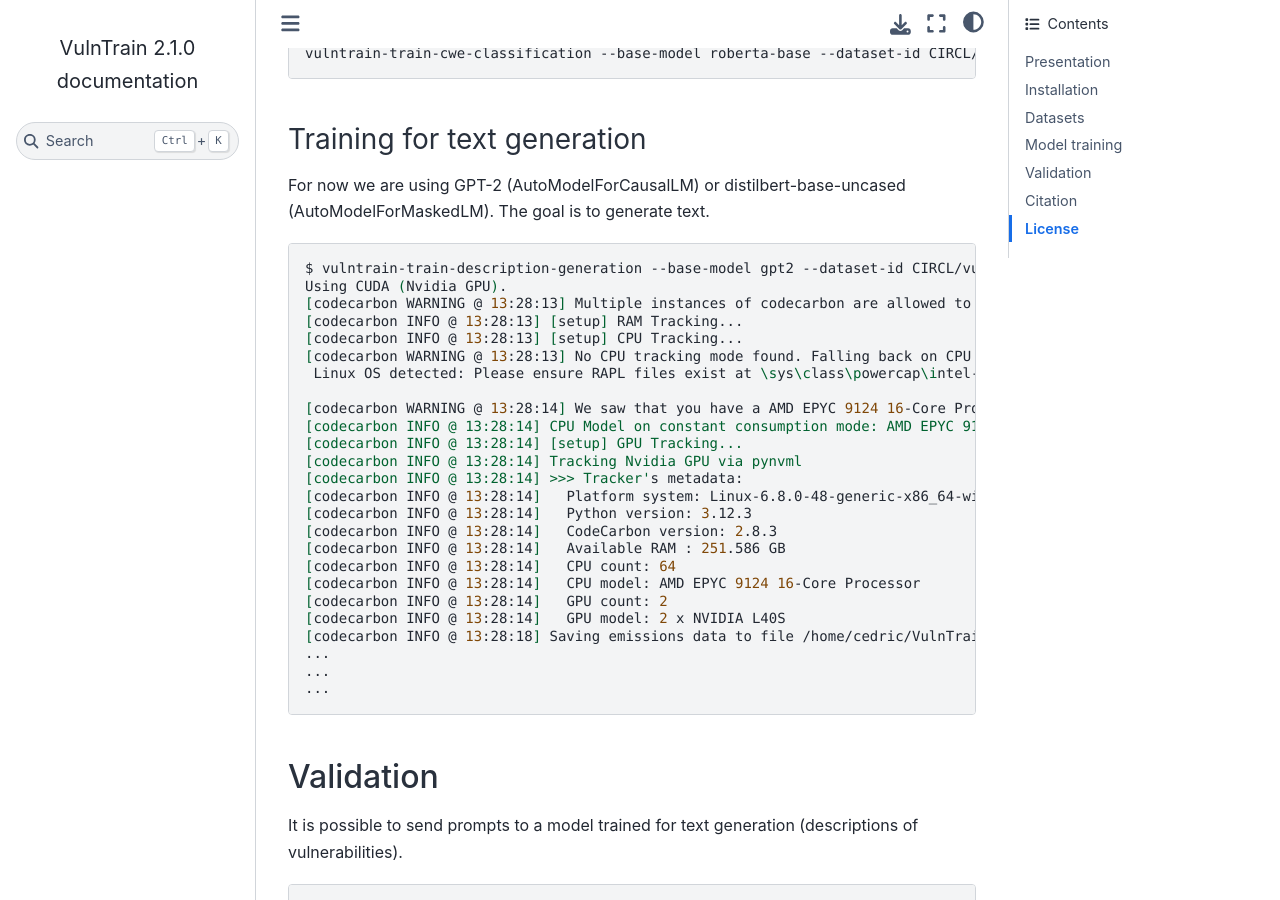
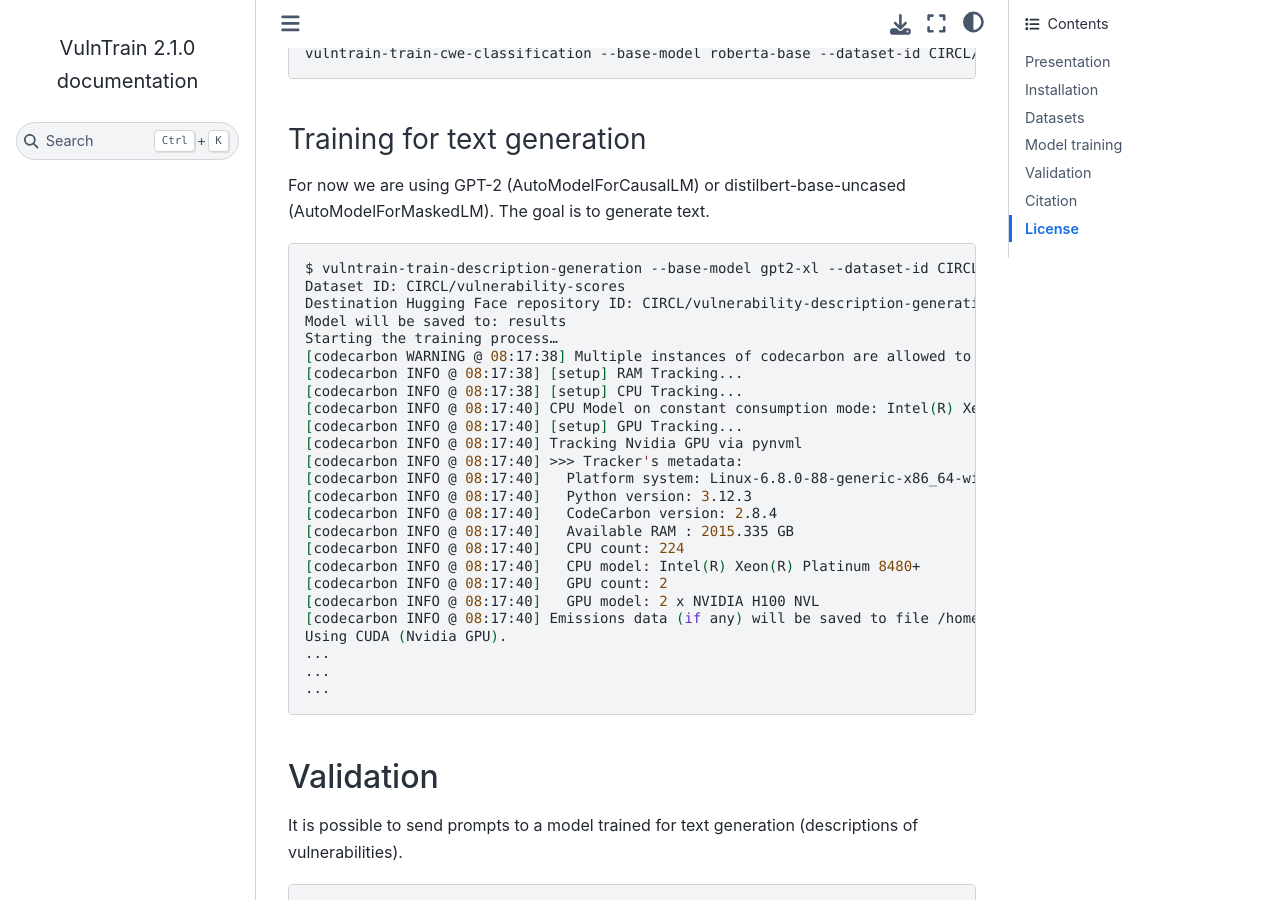
Before and after one commit to vulnerability-lookup/VulnTrain, a Sphinx documentation site: the page built from docs/index.md, in a window 1280 px wide and 900 px high, scrolled down 2040 px. Built offline with Sphinx 7.4.7 and the Sphinx Book theme 1.1.4, drawn with Linux system fonts in a browser that asks for light colours.

Commit message:
chg: [documentation] Updated index.md file.

````diff
--- a/docs/index.md
+++ b/docs/index.md
@@ -100,28 +100,28 @@ For now we are using GPT-2 (AutoModelForCausalLM) or distilbert-base-uncased (Au
 The goal is to generate text.
 
 ```bash
-$ vulntrain-train-description-generation --base-model gpt2 --dataset-id CIRCL/vulnerability --repo-id CIRCL/vulnerability-description-generation-gpt2
+$ vulntrain-train-description-generation --base-model gpt2-xl --dataset-id CIRCL/vulnerability-scores --repo-id CIRCL/vulnerability-description-generation-gpt2-xl
+Dataset ID: CIRCL/vulnerability-scores
+Destination Hugging Face repository ID: CIRCL/vulnerability-description-generation-gpt2-xl
+Model will be saved to: results
+Starting the training process…
+[codecarbon WARNING @ 08:17:38] Multiple instances of codecarbon are allowed to run at the same time.
+[codecarbon INFO @ 08:17:38] [setup] RAM Tracking...
+[codecarbon INFO @ 08:17:38] [setup] CPU Tracking...
+[codecarbon INFO @ 08:17:40] CPU Model on constant consumption mode: Intel(R) Xeon(R) Platinum 8480+
+[codecarbon INFO @ 08:17:40] [setup] GPU Tracking...
+[codecarbon INFO @ 08:17:40] Tracking Nvidia GPU via pynvml
+[codecarbon INFO @ 08:17:40] >>> Tracker's metadata:
+[codecarbon INFO @ 08:17:40]   Platform system: Linux-6.8.0-88-generic-x86_64-with-glibc2.39
+[codecarbon INFO @ 08:17:40]   Python version: 3.12.3
+[codecarbon INFO @ 08:17:40]   CodeCarbon version: 2.8.4
+[codecarbon INFO @ 08:17:40]   Available RAM : 2015.335 GB
+[codecarbon INFO @ 08:17:40]   CPU count: 224
+[codecarbon INFO @ 08:17:40]   CPU model: Intel(R) Xeon(R) Platinum 8480+
+[codecarbon INFO @ 08:17:40]   GPU count: 2
+[codecarbon INFO @ 08:17:40]   GPU model: 2 x NVIDIA H100 NVL
+[codecarbon INFO @ 08:17:40] Emissions data (if any) will be saved to file /home/cedric/VulnTrain/emissions.csv
 Using CUDA (Nvidia GPU).
-[codecarbon WARNING @ 13:28:13] Multiple instances of codecarbon are allowed to run at the same time.
-[codecarbon INFO @ 13:28:13] [setup] RAM Tracking...
-[codecarbon INFO @ 13:28:13] [setup] CPU Tracking...
-[codecarbon WARNING @ 13:28:13] No CPU tracking mode found. Falling back on CPU constant mode.
- Linux OS detected: Please ensure RAPL files exist at \sys\class\powercap\intel-rapl to measure CPU
-
-[codecarbon WARNING @ 13:28:14] We saw that you have a AMD EPYC 9124 16-Core Processor but we don't know it. Please contact us.
-[codecarbon INFO @ 13:28:14] CPU Model on constant consumption mode: AMD EPYC 9124 16-Core Processor
-[codecarbon INFO @ 13:28:14] [setup] GPU Tracking...
-[codecarbon INFO @ 13:28:14] Tracking Nvidia GPU via pynvml
-[codecarbon INFO @ 13:28:14] >>> Tracker's metadata:
-[codecarbon INFO @ 13:28:14]   Platform system: Linux-6.8.0-48-generic-x86_64-with-glibc2.39
-[codecarbon INFO @ 13:28:14]   Python version: 3.12.3
-[codecarbon INFO @ 13:28:14]   CodeCarbon version: 2.8.3
-[codecarbon INFO @ 13:28:14]   Available RAM : 251.586 GB
-[codecarbon INFO @ 13:28:14]   CPU count: 64
-[codecarbon INFO @ 13:28:14]   CPU model: AMD EPYC 9124 16-Core Processor
-[codecarbon INFO @ 13:28:14]   GPU count: 2
-[codecarbon INFO @ 13:28:14]   GPU model: 2 x NVIDIA L40S
-[codecarbon INFO @ 13:28:18] Saving emissions data to file /home/cedric/VulnTrain/emissions.csv                                    | 1/2700 [00:07<5:45:36,  7.68s/it]
 ...
 ...
 ...
````
